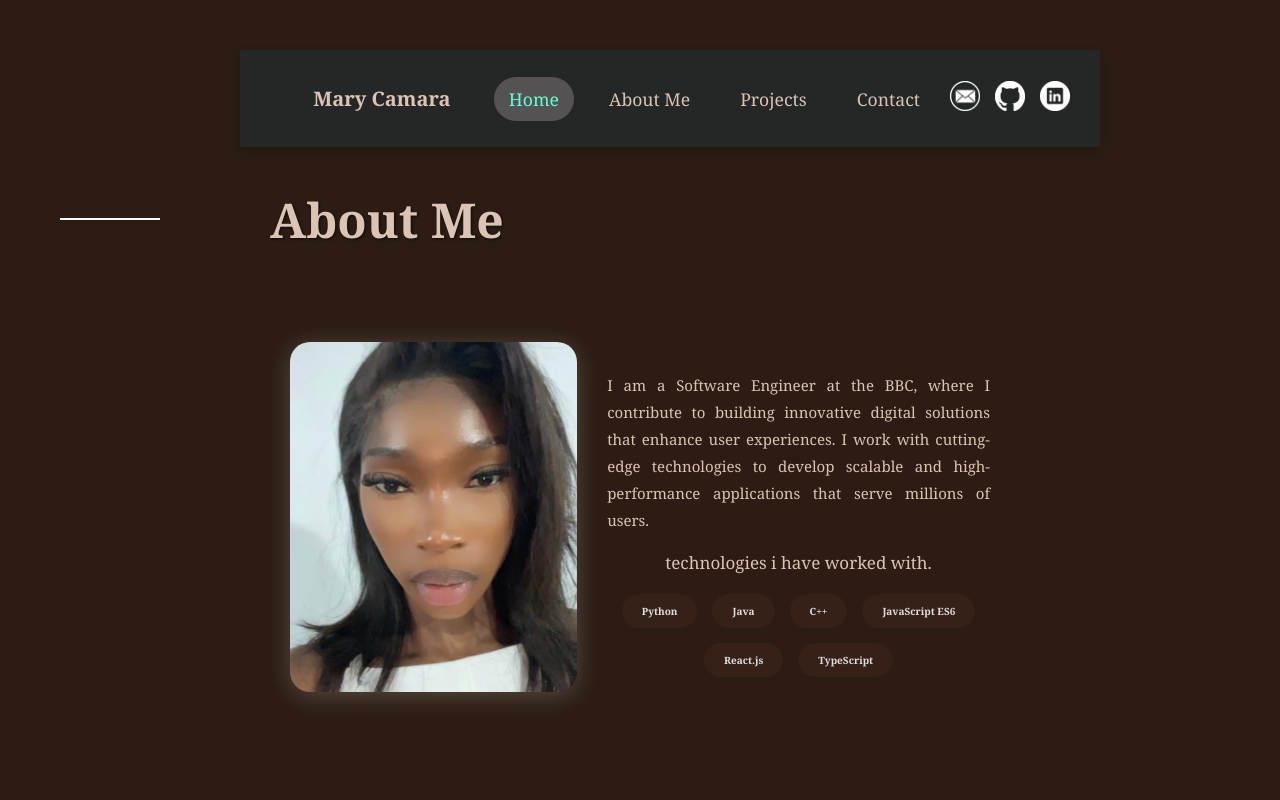
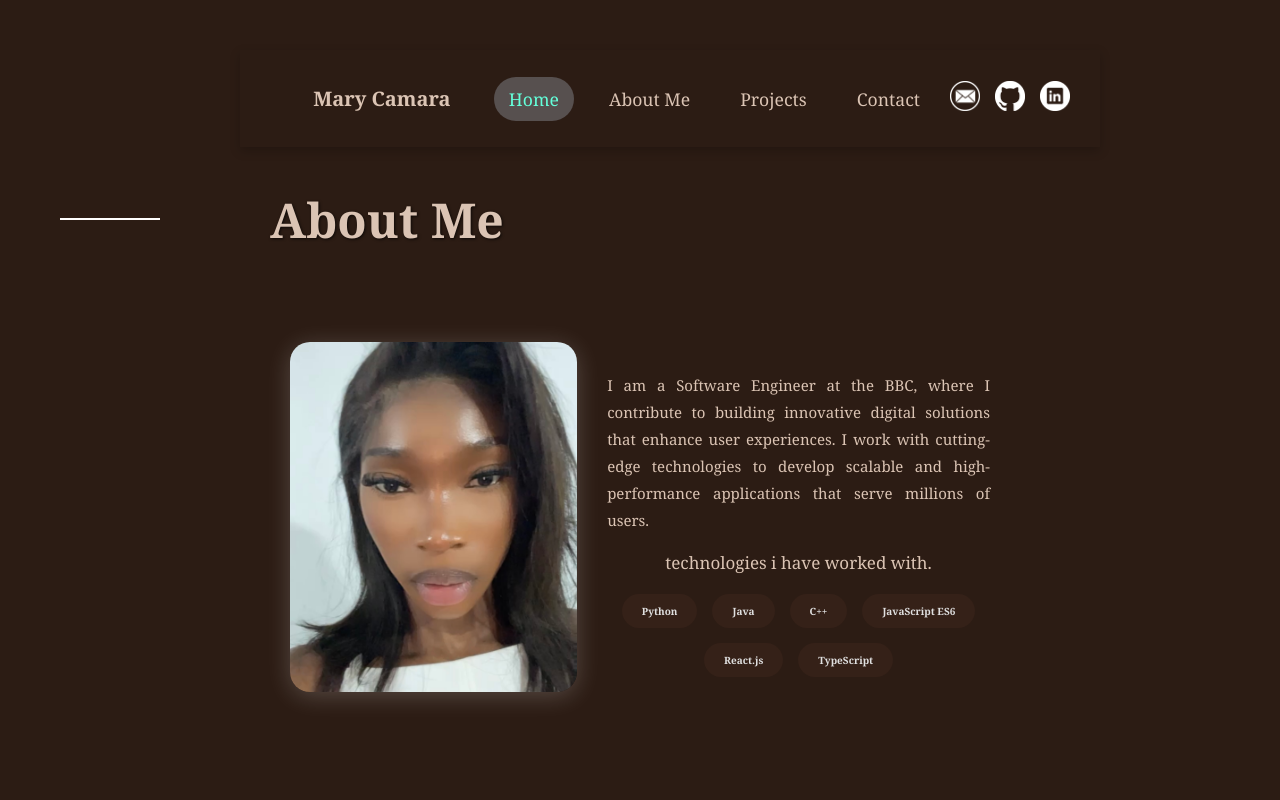
Before and after one commit to marycamara/Portfolio, a React (Create React App) app: page / in a window 1280 px wide. Shown: the top 800 px of the page. Built offline with nearby package versions, Linux system fonts and the light colour scheme.

Commit message:
The navigation bar sticks to the top of the page now.

```diff
--- a/src/styles/navbar.css
+++ b/src/styles/navbar.css
@@ -11,7 +11,7 @@
     right: 0;
     z-index: 1000; /* Ensure it stays on top */
     box-shadow: 0 4px 10px rgba(0, 0, 0, 0.2); /* Subtle shadow for depth */
-    background-color: #252626; /* Background color for navbar */
+    background-color: #2c1c14; /* Background color for navbar */
     transition: background-color 0.3s ease; /* Smooth background color transition */
     width: 100%; /* Ensure navbar width stretches across */
 }
@@ -21,6 +21,7 @@ body, html {
     margin: 0;
     padding: 0;
     height: 100%;
+    overflow: visible;
 }
 
 /* Header Title Styling */
@@ -35,6 +36,7 @@ body, html {
 .nav-links {
     display: flex;
     gap: 20px; /* Equal spacing between links */
+
 }
 
 /* Navigation Link Styles */
```
